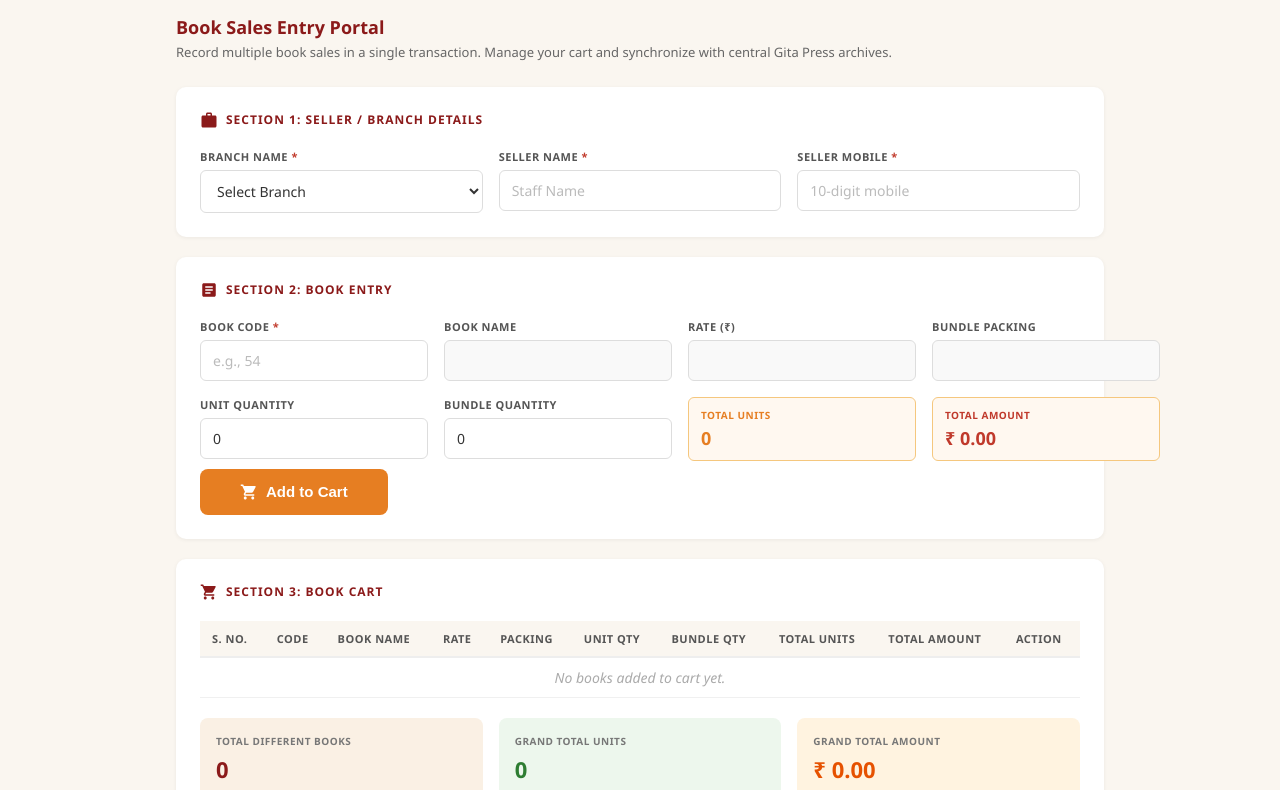
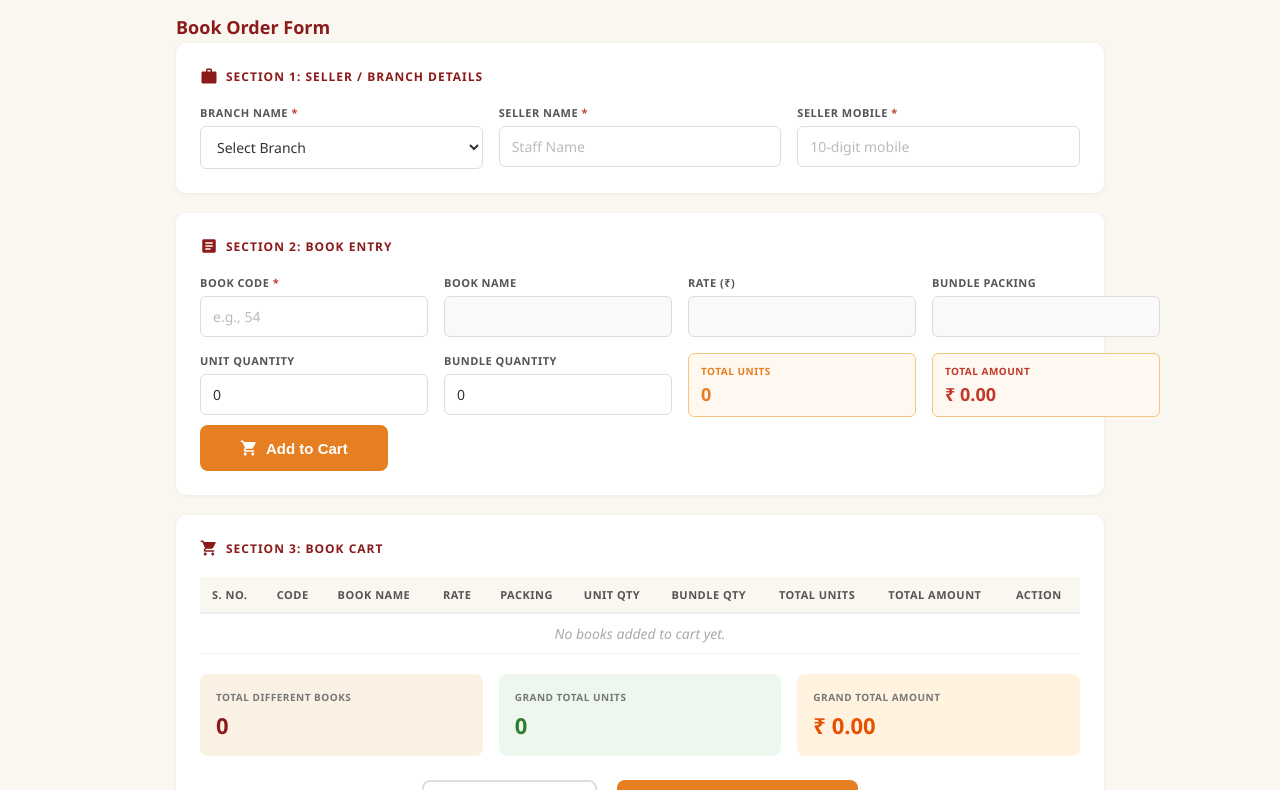
Before and after one commit to VikasMaury-g/Book-sales-collection, a plain HTML site: page index.html in a window 1280 px wide. Shown: the part 65-855 px from the top of the page. Drawn offline with Linux system fonts and the light colour scheme.

Commit message:
Update order form heading

```diff
--- a/index.html
+++ b/index.html
@@ -390,8 +390,7 @@
 
   <!-- Main Content -->
   <div class="main">
-    <h1 class="page-title" data-i18n="pageTitle">Book Sales Entry Portal</h1>
-    <p class="page-subtitle" data-i18n="pageSubtitle">Record multiple book sales in a single transaction. Manage your cart and synchronize with central Gita Press archives.</p>
+    <h1 class="page-title" data-i18n="pageTitle">Book Order Form</h1>
 
     <!-- Section 1 -->
     <div class="card">
@@ -568,8 +567,7 @@
     var I18N = {
       en: {
         appTitle: 'Gita press, Gorakhpur',
-        pageTitle: 'Book Sales Entry Portal',
-        pageSubtitle: 'Record multiple book sales in a single transaction. Manage your cart and synchronize with central Gita Press archives.',
+        pageTitle: 'Book Order Form',
         sectionSeller: 'Section 1: Seller / Branch Details',
         branchName: 'Branch Name',
         selectBranch: 'Select Branch',
@@ -629,8 +627,7 @@
       },
       hi: {
         appTitle: 'Gita press, Gorakhpur',
-        pageTitle: 'पुस्तक बिक्री एंट्री पोर्टल',
-        pageSubtitle: 'एक ही लेन-देन में कई पुस्तकों की बिक्री दर्ज करें। कार्ट संभालें और रिकॉर्ड Google Sheet में सेव करें।',
+        pageTitle: 'Book Order Form',
         sectionSeller: 'भाग 1: विक्रेता / शाखा विवरण',
         branchName: 'शाखा का नाम',
         selectBranch: 'शाखा चुनें',
```
